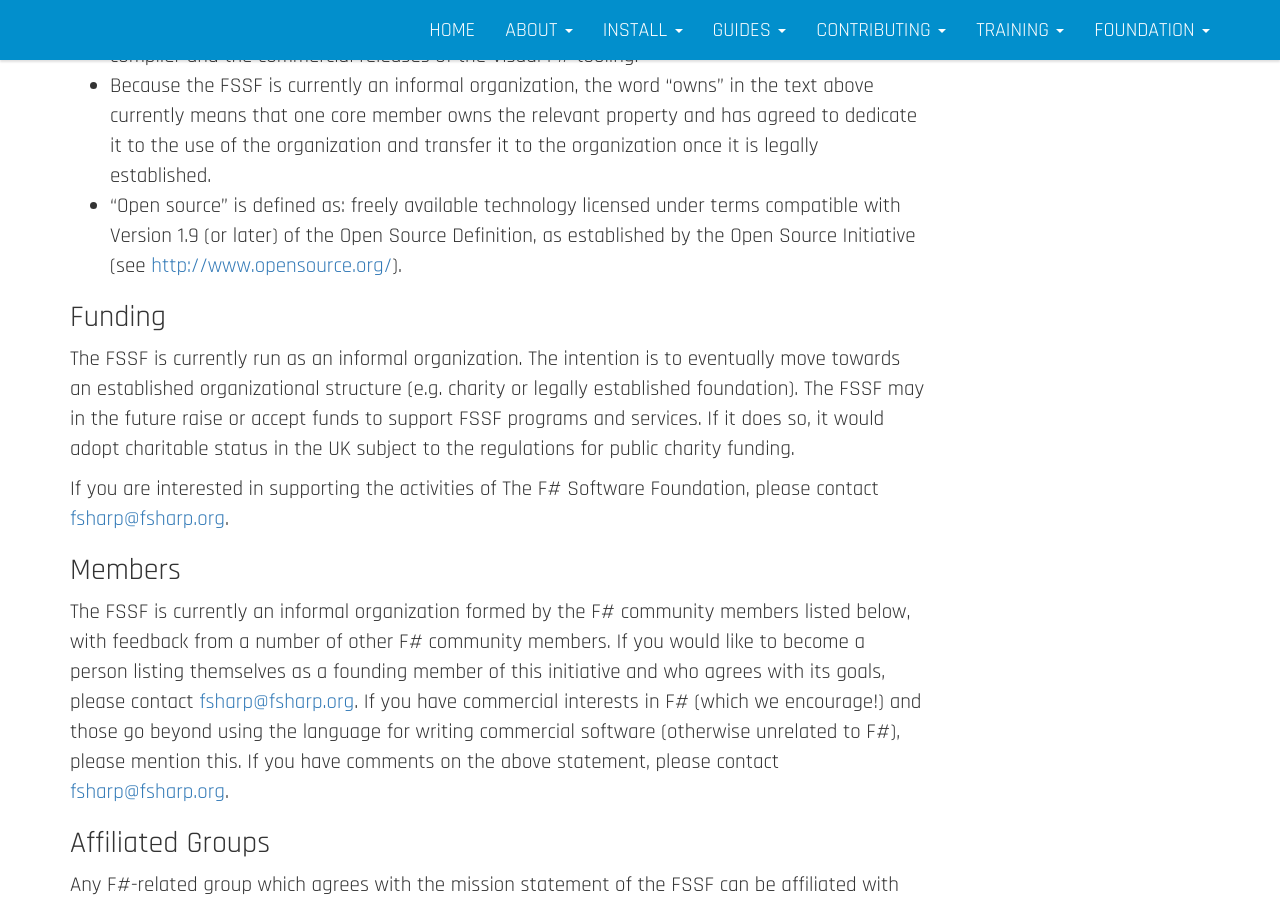
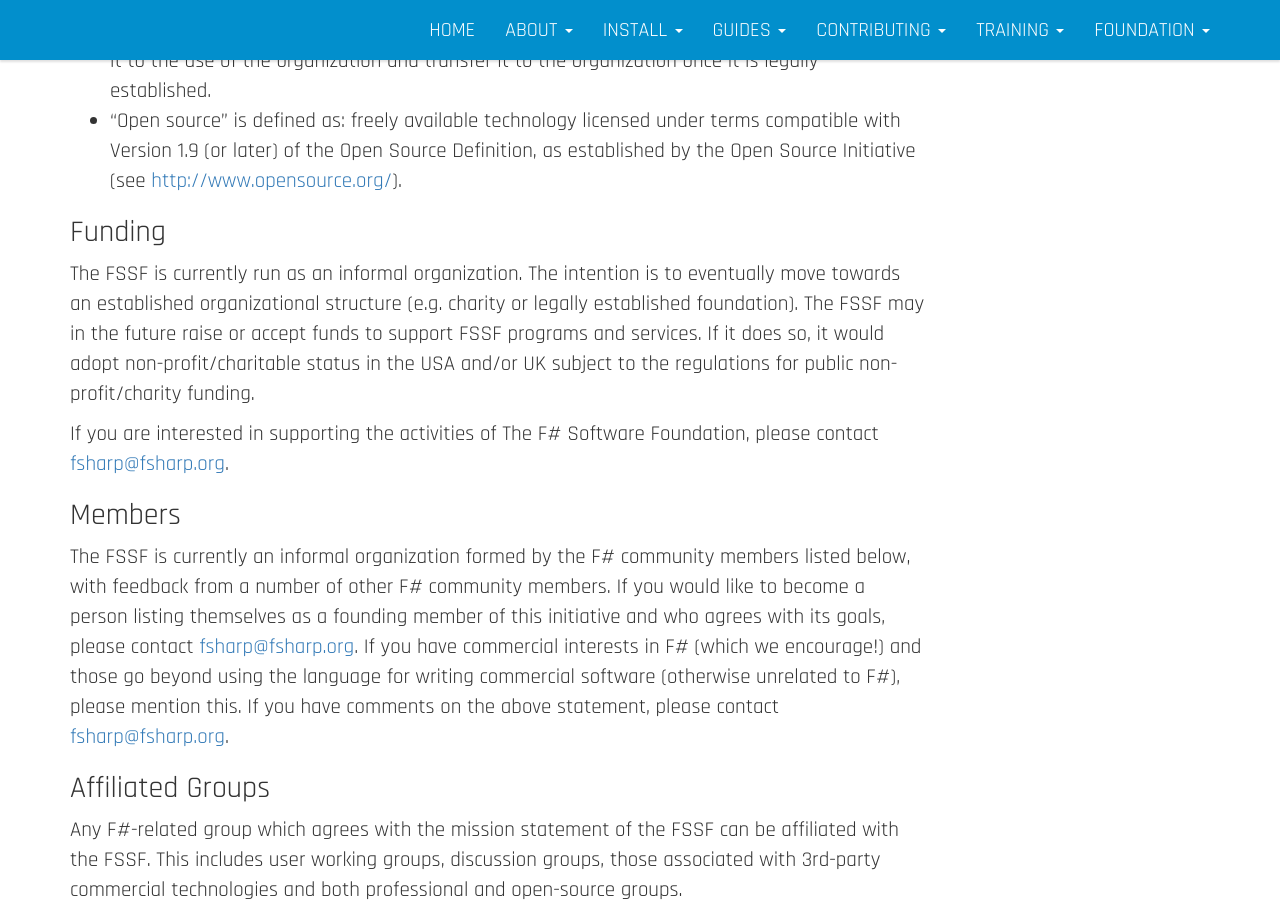
Before and after one commit to fsharp/fsharp.org, a Jekyll site: the page built from foundation.md, in a window 1280 px wide and 900 px high, scrolled down 1450 px. Built offline with Jekyll 4.4.1, drawn with Linux system fonts in a browser that asks for light colours; nearby versions of some CDN libraries.

Commit message:
minor corrections

```diff
--- a/foundation.md
+++ b/foundation.md
@@ -48,7 +47,7 @@
 
 ### Funding
 
-The FSSF is currently run as an informal organization. The intention is to eventually move towards an established organizational structure (e.g. charity or legally established foundation). The FSSF may in the future raise or accept funds to support FSSF programs and services. If it does so, it would adopt charitable status in the UK subject to the regulations for public charity funding.
+The FSSF is currently run as an informal organization. The intention is to eventually move towards an established organizational structure (e.g. charity or legally established foundation). The FSSF may in the future raise or accept funds to support FSSF programs and services. If it does so, it would adopt non-profit/charitable status in the USA and/or UK subject to the regulations for public non-profit/charity funding.
 
 If you are interested in supporting the activities of The F# Software Foundation, please contact [fsharp@fsharp.org](mailto:fsharp@fsharp.org).
 
```
Also changed, not shown: other parts of foundation.md (+0 -1 lines).
